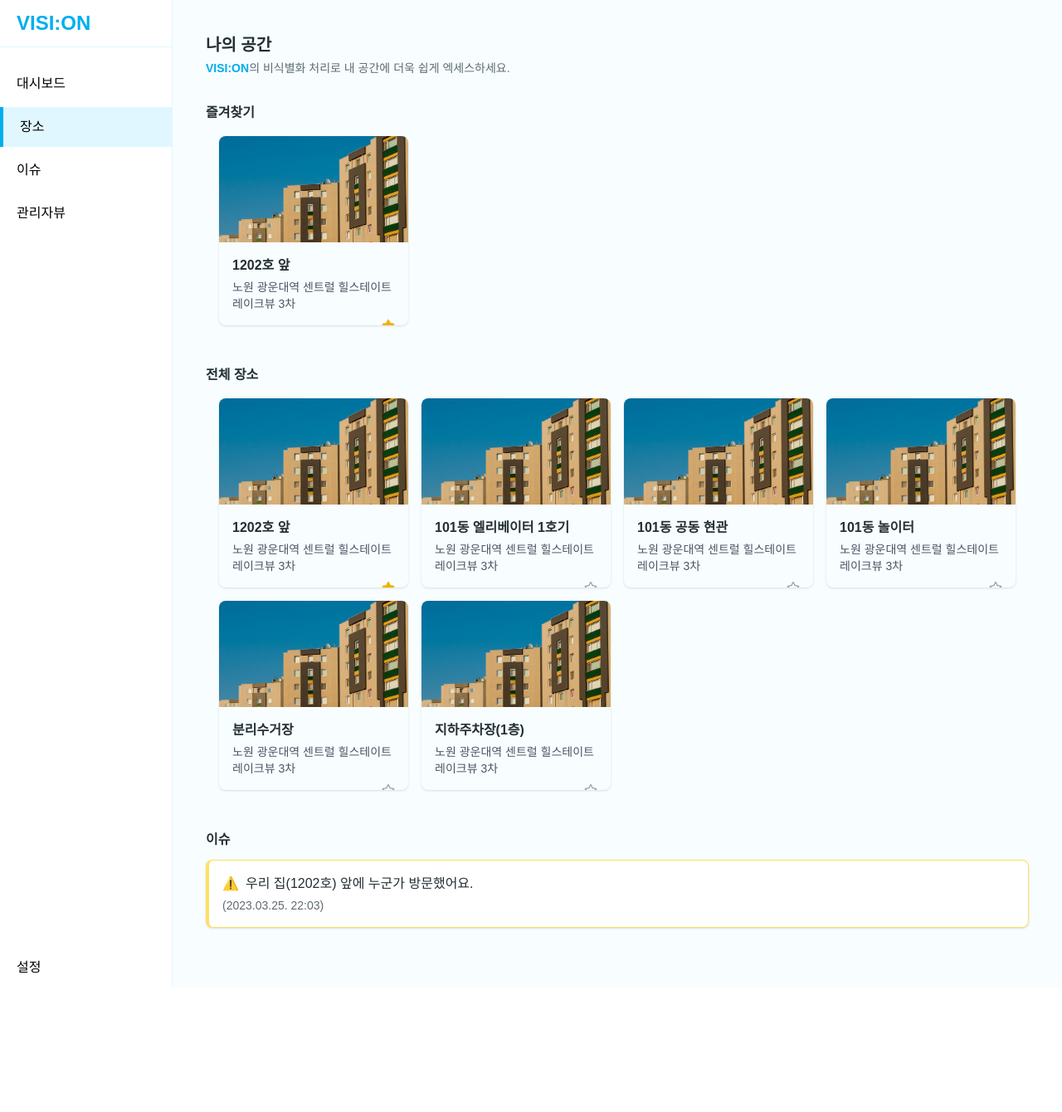
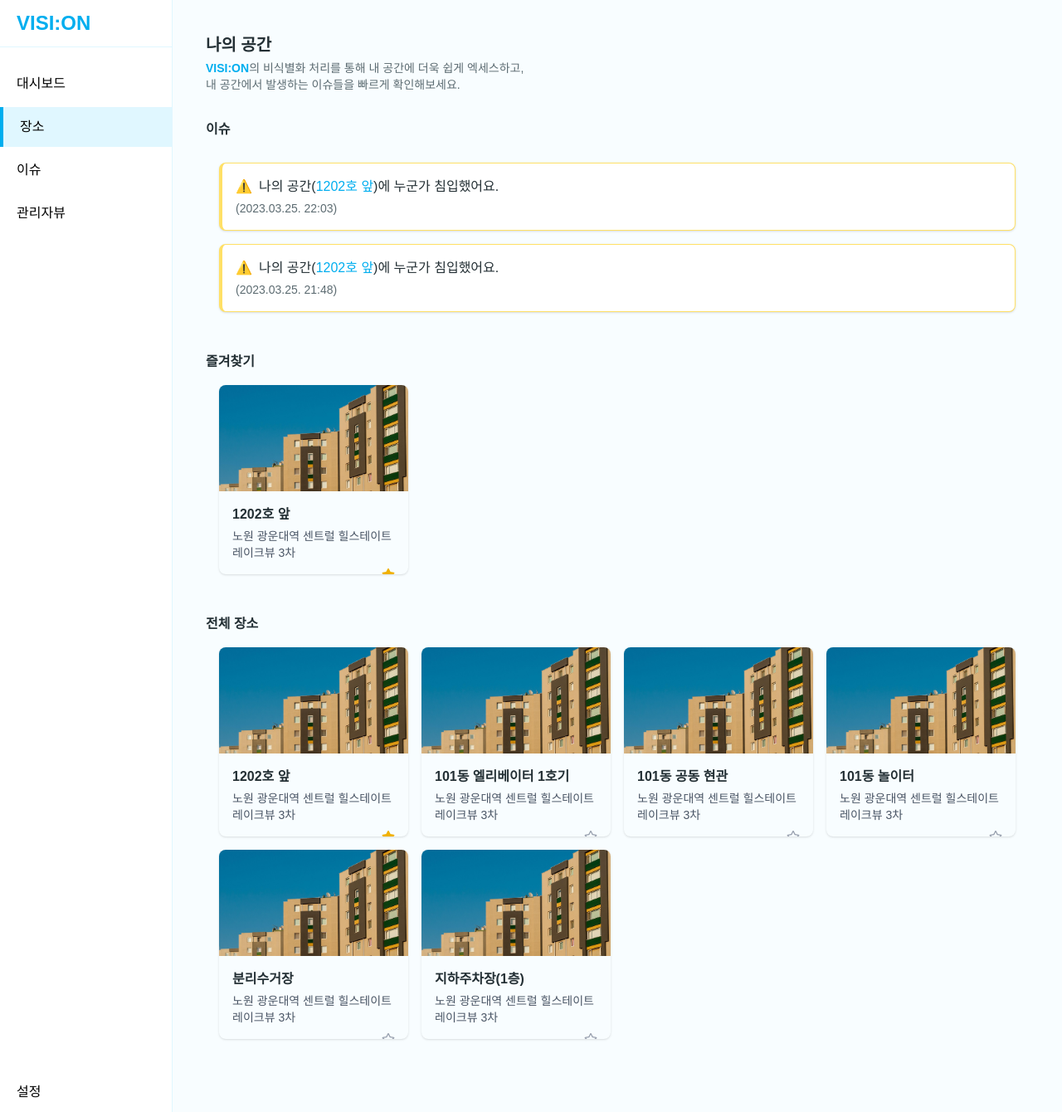
Before and after one commit to camm-cisco-hackathon/cctv_fe, a React (Vite) app: page /location in a window 1280 px wide. Shown: the whole page at 83% size. Before the commit the page ends 1190 px from the top, so only its background shows below. Built offline with nearby package versions, Linux system fonts and the light colour scheme; a web font is replaced by a local one.

Commit message:
이슈 디자인 수정

```diff
--- a/src/pages/GroupedLocationList.jsx
+++ b/src/pages/GroupedLocationList.jsx
@@ -36,6 +36,17 @@ const GroupedLocationList = () => {
     },
   ]);
 
+  const myAlert = [
+    {
+      time: "(2023.03.25. 22:03)",
+      location: "1202호 앞",
+    },
+    {
+      time: "(2023.03.25. 21:48)",
+      location: "1202호 앞",
+    },
+  ];
+
   const toggleFavorite = (index) => {
     const newLocations = [...myLocations];
     newLocations[index].favorite = !newLocations[index].favorite;
@@ -51,9 +62,34 @@ const GroupedLocationList = () => {
           </h2>
           <p className="text-sm text-[#5d6c72]">
             <span className="text-[#00AEEF] font-semibold">VISI:ON</span>의
-            비식별화 처리로 내 공간에 더욱 쉽게 엑세스하세요.
+            비식별화 처리를 통해 내 공간에 더욱 쉽게 엑세스하고, <br />내
+            공간에서 발생하는 이슈들을 빠르게 확인해보세요.
           </p>
         </section>
+
+        {/* 이슈 섹션 */}
+        <div className="mb-8">
+          <div className="flex items-center mb-3">
+            <h3 className="text-[#232f34] font-semibold text-base flex items-center cursor-pointer bg-transparent border-none">
+              이슈
+            </h3>
+          </div>
+          <div className="p-4 grid grid-cols-1 gap-4">
+            {myAlert.map((alert, idx) => (
+              <div className="bg-white border border-[#ffe066] border-l-4 rounded-lg p-4 shadow cursor-pointer hover:bg-[#fffdf0]">
+                <div className="font-medium mb-1 flex items-center">
+                  <span className="mr-2 text-[#ffcc00]">⚠️</span>
+                  <span>
+                    나의 공간(
+                    <span className="text-[#00AEEF]">{alert.location}</span>)에
+                    누군가 침입했어요.
+                  </span>
+                </div>
+                <div className="text-sm text-[#5d6c72]">{alert.time}</div>
+              </div>
+            ))}
+          </div>
+        </div>
 
         <section className="mb-8">
           <h3 className="text-[#232f34] font-semibold text-base flex items-center bg-transparent border-none">
@@ -129,22 +165,6 @@ const GroupedLocationList = () => {
             ))}
           </div>
         </section>
-
-        {/* 이슈 섹션 */}
-        <div className="mb-8">
-          <div className="flex items-center mb-3">
-            <button className="text-[#232f34] font-semibold text-base flex items-center cursor-pointer bg-transparent border-none">
-              이슈
-            </button>
-          </div>
-          <div className="bg-white border border-[#ffe066] border-l-4 rounded-lg p-4 shadow cursor-pointer hover:bg-[#fffdf0]">
-            <div className="font-medium mb-1 flex items-center">
-              <span className="mr-2 text-[#ffcc00]">⚠️</span>
-              <span>우리 집(1202호) 앞에 누군가 방문했어요.</span>
-            </div>
-            <div className="text-sm text-[#5d6c72]">(2023.03.25. 22:03)</div>
-          </div>
-        </div>
       </main>
     </div>
   );
```
